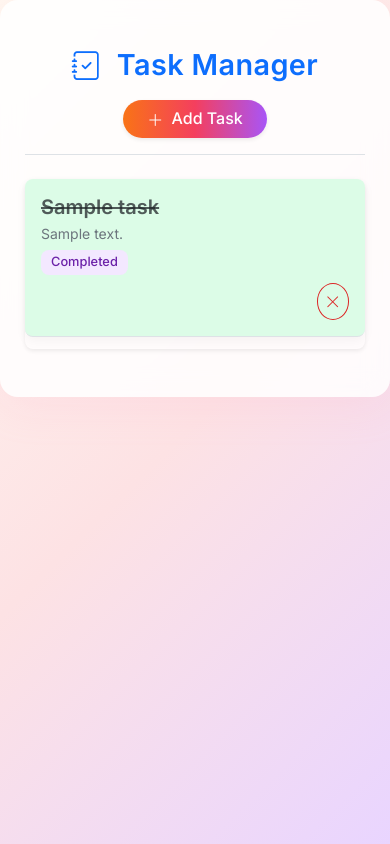
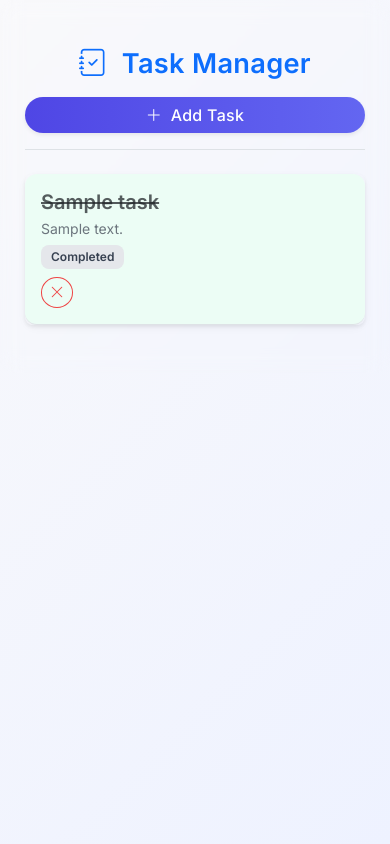
Before and after one commit to varsha320/task_managment_system, a Flask app: page / in a window 390 px wide. Run offline with Flask 3, Linux system fonts and the light colour scheme; a database or web service that is not in the repository returns one stand-in record (values such as "Sample title").

Commit message:
Refactor styles in static/style.css
Updated various styles for body, buttons, and containers to improve aesthetics and responsiveness.

```diff
--- a/static/style.css
+++ b/static/style.css
@@ -6,182 +6,165 @@
     font-family: "Inter", "Poppins", sans-serif;
 }
 
-/* ========== BODY ========== */
 body {
-    background: linear-gradient(135deg, #fff7f0, #fde2e4, #e9d5ff);
+    background: linear-gradient(135deg, #f9f9fb, #eef2ff);
     min-height: 100vh;
-    background-attachment: fixed;
-    color: #2d2d2d;
+    color: #1f2937;
+    overflow-x: hidden;
+    -webkit-font-smoothing: antialiased;
 }
 
 /* ========== CONTAINER ========== */
 .container {
-    background: rgba(255, 255, 255, 0.85);
-    border-radius: 18px;
+    background: rgba(255, 255, 255, 0.9);
+    border-radius: 16px;
     padding: 40px;
-    box-shadow: 0 10px 40px rgba(255, 170, 200, 0.15);
-    backdrop-filter: blur(12px);
-    transition: all 0.3s ease;
+    box-shadow: 0 8px 24px rgba(0, 0, 0, 0.04);
+    backdrop-filter: blur(10px);
+    transition: 0.3s ease;
 }
 
 /* ========== HEADINGS ========== */
 h1, h2 {
     font-weight: 600;
-    letter-spacing: 0.4px;
-    color: #5b21b6;
+    color: #1e1b4b;
+    letter-spacing: 0.3px;
 }
 
 /* ========== BUTTONS ========== */
 .btn {
-    border-radius: 12px;
+    border-radius: 50px;
     font-weight: 500;
     transition: all 0.25s ease;
+    letter-spacing: 0.3px;
 }
 
-/* Primary (Playful Purple-Orange Gradient) */
 .btn-primary {
-    background: linear-gradient(90deg, #f97316, #f43f5e, #a855f7);
+    background: linear-gradient(90deg, #4f46e5, #6366f1);
     border: none;
     color: white;
 }
+
 .btn-primary:hover {
-    background: linear-gradient(90deg, #ea580c, #e11d48, #9333ea);
+    background: linear-gradient(90deg, #4338ca, #4f46e5);
     transform: translateY(-2px);
-    box-shadow: 0 4px 15px rgba(244, 63, 94, 0.3);
+    box-shadow: 0 4px 12px rgba(79, 70, 229, 0.3);
 }
 
-/* Secondary (Neutral Gray) */
-.btn-secondary {
-    background: #9ca3af;
-    border: none;
-    color: white;
-}
-.btn-secondary:hover {
-    background: #6b7280;
-    transform: translateY(-1px);
+.btn-outline-secondary {
+    border-color: #9ca3af;
+    color: #374151;
 }
 
-/* Outline Buttons */
-.btn-outline-success, .btn-outline-danger {
-    border-width: 1.8px;
-    transition: 0.2s ease;
+.btn-outline-secondary:hover {
+    background: #e5e7eb;
+    border-color: #9ca3af;
+    color: #1f2937;
+}
+
+.btn-outline-danger {
+    border-color: #ef4444;
+    color: #ef4444;
+}
+
+.btn-outline-danger:hover {
+    background: #ef4444;
+    color: #fff;
 }
 
 .btn-outline-success {
-    color: #16a34a;
-    border-color: #16a34a;
-}
-.btn-outline-success:hover {
-    background-color: #16a34a;
-    color: white;
+    border-color: #10b981;
+    color: #10b981;
 }
 
-.btn-outline-danger {
-    color: #dc2626;
-    border-color: #dc2626;
-}
-.btn-outline-danger:hover {
-    background-color: #dc2626;
-    color: white;
-}
-
-/* Small Buttons (icon buttons) */
-.btn-sm i {
-    font-size: 0.9rem;
-}
-.btn-sm:hover i {
-    transform: scale(1.1);
-    transition: 0.2s ease;
+.btn-outline-success:hover {
+    background: #10b981;
+    color: #fff;
 }
 
 /* ========== LIST ITEMS (TASKS) ========== */
 .list-group-item {
     border: none;
-    margin-bottom: 12px;
-    border-radius: 12px;
-    box-shadow: 0 4px 12px rgba(0, 0, 0, 0.04);
-    background: #fff8f5;
+    border-radius: 12px !important;
+    box-shadow: 0 3px 10px rgba(0, 0, 0, 0.04);
+    background: #ffffff;
     transition: transform 0.2s ease, box-shadow 0.2s ease;
 }
 
 .list-group-item:hover {
     transform: translateY(-3px);
-    box-shadow: 0 6px 18px rgba(0, 0, 0, 0.07);
+    box-shadow: 0 6px 18px rgba(0, 0, 0, 0.06);
 }
 
-/* Subtle color coding for task states */
-.bg-warning-subtle {
-    background-color: #fff1da !important;
-}
 .bg-success-subtle {
-    background-color: #dcfce7 !important;
+    background: #ecfdf5 !important;
 }
 
-/* Status Badge */
+.bg-warning-subtle {
+    background: #fef9c3 !important;
+}
+
+/* ========== BADGES ========== */
 .badge {
     border-radius: 8px;
-    font-size: 0.8rem;
+    font-size: 0.75rem;
     padding: 6px 10px;
-    font-weight: 500;
-}
-.bg-secondary {
-    background: #f3e8ff !important;
-    color: #6b21a8;
 }
 
-/* ========== FORMS ========== */
+.bg-secondary {
+    background: #e5e7eb !important;
+    color: #374151;
+}
+
+/* ========== FORM STYLES ========== */
 form {
     background: #ffffff;
-    border-radius: 18px;
-    box-shadow: 0 8px 20px rgba(0, 0, 0, 0.06);
+    border-radius: 16px;
+    box-shadow: 0 6px 20px rgba(0, 0, 0, 0.05);
 }
 
 .form-control {
-    border-radius: 10px;
-    border: 1px solid #ddd;
-    transition: 0.25s ease;
-    font-size: 0.95rem;
+    border-radius: 8px;
+    border: 1px solid #d1d5db;
+    transition: 0.2s ease;
+    padding: 10px 14px;
 }
 
 .form-control:focus {
-    border-color: #f43f5e;
-    box-shadow: 0 0 0 3px rgba(244, 63, 94, 0.15);
-}
-
-/* ========== BADGE + ICON ALIGNMENT FIXES ========== */
-i {
-    vertical-align: middle;
+    border-color: #6366f1;
+    box-shadow: 0 0 0 3px rgba(99, 102, 241, 0.15);
 }
 
 /* ========== FOOTER (OPTIONAL) ========== */
 footer {
     text-align: center;
-    color: #9ca3af;
+    color: #888;
     margin-top: 40px;
     font-size: 0.9rem;
 }
 
-/* ========== RESPONSIVE ========== */
+/* ========== RESPONSIVE DESIGN ========== */
 @media (max-width: 768px) {
     .container {
         padding: 25px;
+        box-shadow: none;
+        background: transparent;
     }
 
     h1 {
-        font-size: 1.8rem;
+        font-size: 1.7rem;
+    }
+
+    form {
+        box-shadow: none;
+        padding: 20px;
+    }
+
+    .btn {
+        width: 100%;
     }
 
     .list-group-item {
-        flex-direction: column !important;
-        align-items: flex-start !important;
-    }
-
-    .btn-sm {
-        padding: 6px 8px;
-    }
-
-    .d-flex.gap-2 {
-        justify-content: flex-end;
-        width: 100%;
+        padding: 14px 16px;
     }
 }
```
